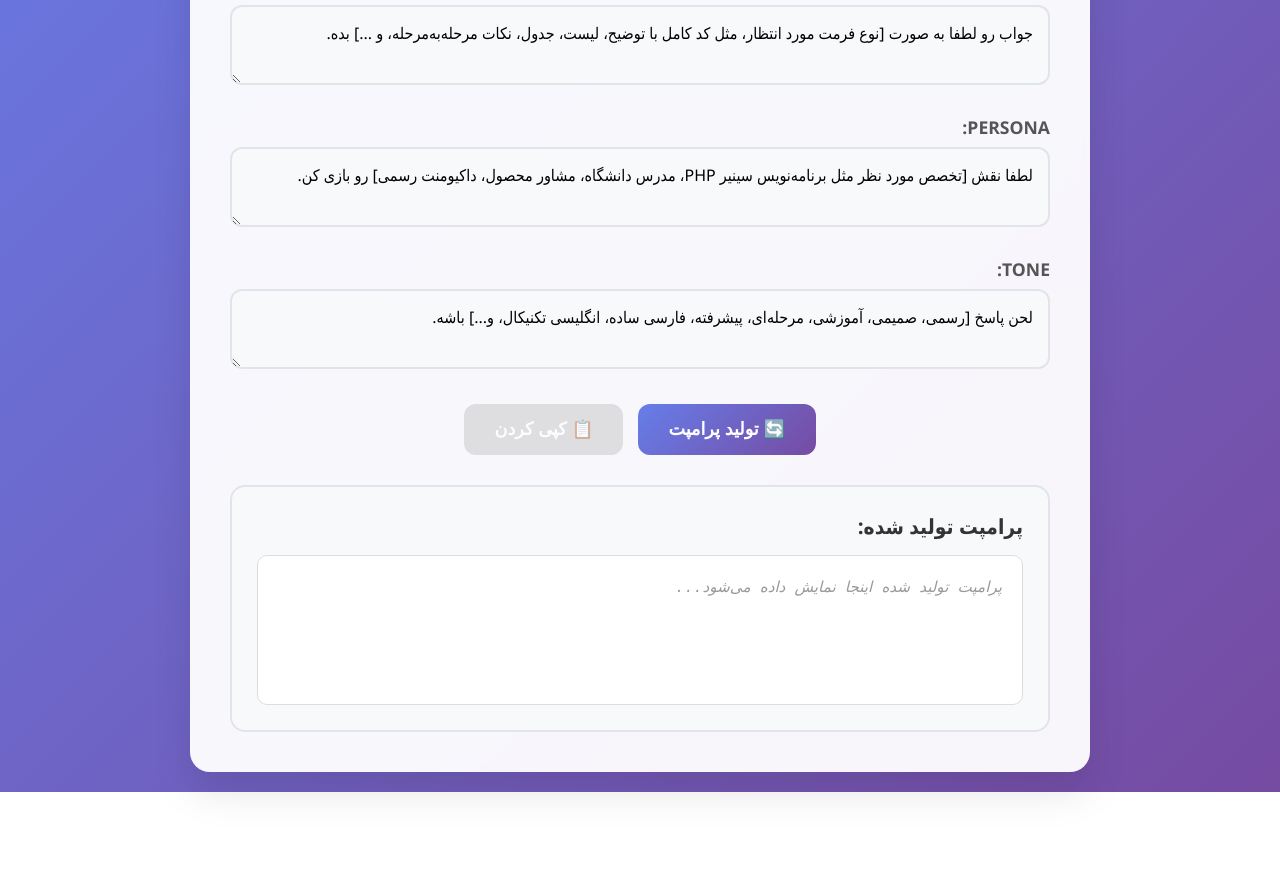
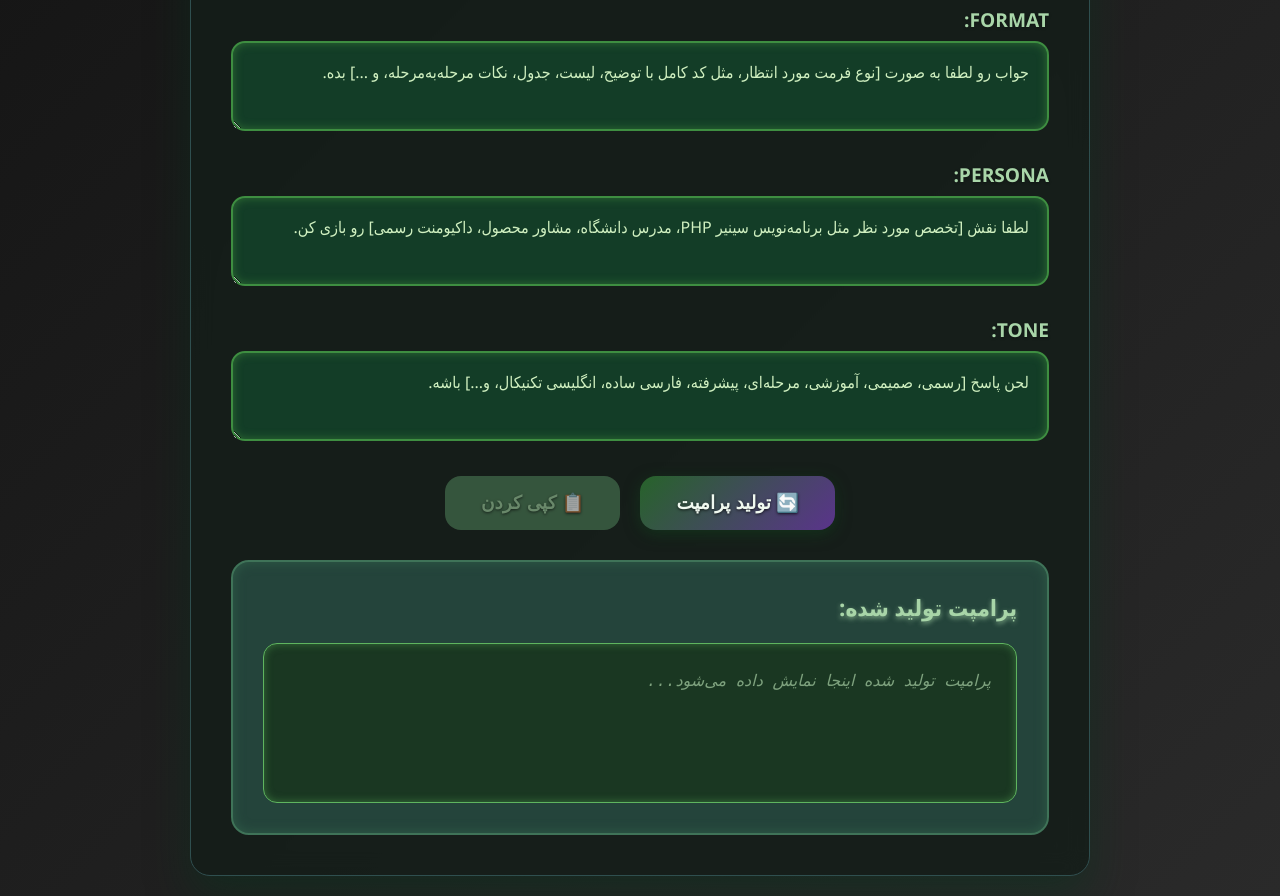
Before and after one commit to jackrabbit555/------------, a plain HTML site: page index.html in a window 1280 px wide. Shown: the part 466-1362 px from the top of the page. Before the commit the page ends 1258 px from the top, so only its background shows below. Drawn offline with Linux system fonts and the light colour scheme.

Commit message:
اولین کامیت

```diff
--- a/style.css
+++ b/style.css
@@ -6,29 +6,32 @@
 
 body {
   font-family: "Segoe UI", Tahoma, Geneva, Verdana, sans-serif;
-  background: linear-gradient(135deg, #667eea 0%, #764ba2 100%);
+  background: linear-gradient(135deg, #121212 0%, #2a2a2a 100%);
   min-height: 100vh;
   padding: 20px;
   direction: rtl;
+  color: #d0d0d0;
 }
 
 .container {
   max-width: 900px;
   margin: 0 auto;
-  background: rgba(255, 255, 255, 0.95);
+  background: rgba(20, 30, 25, 0.85);
   border-radius: 20px;
-  box-shadow: 0 20px 40px rgba(0, 0, 0, 0.1);
+  box-shadow: 0 20px 40px rgba(10, 50, 30, 0.5);
   padding: 40px;
-  backdrop-filter: blur(10px);
+  backdrop-filter: blur(12px);
+  border: 1px solid #2f4f4f;
 }
 
 .title {
   text-align: center;
-  color: #333;
-  font-size: 2.5rem;
+  color: #90ee90;
+  font-size: 2.8rem;
   margin-bottom: 40px;
   font-weight: 700;
-  text-shadow: 0 2px 4px rgba(0, 0, 0, 0.1);
+  text-shadow: 0 3px 8px rgba(144, 238, 144, 0.7);
+  letter-spacing: 1.2px;
 }
 
 .input-section {
@@ -42,34 +45,37 @@ body {
 .input-group label {
   display: block;
   font-weight: 600;
-  color: #555;
+  color: #a9d6a9;
   margin-bottom: 8px;
-  font-size: 1.1rem;
+  font-size: 1.2rem;
+  text-shadow: 0 1px 3px rgba(0, 0, 0, 0.3);
 }
 
 .input-group textarea {
   width: 100%;
-  min-height: 80px;
-  padding: 15px;
-  border: 2px solid #e1e5e9;
-  border-radius: 12px;
+  min-height: 90px;
+  padding: 18px;
+  border: 2px solid #3e8e41;
+  border-radius: 14px;
   font-size: 1rem;
   font-family: inherit;
   resize: vertical;
-  transition: all 0.3s ease;
-  background: #f8f9fa;
+  background: #133d27;
+  color: #d0f0c0;
+  transition: all 0.35s ease;
+  box-shadow: inset 0 0 10px #2f6e34;
 }
 
 .input-group textarea:focus {
   outline: none;
-  border-color: #667eea;
-  background: #fff;
-  box-shadow: 0 0 0 3px rgba(102, 126, 234, 0.1);
+  border-color: #a2d39c;
+  background: #1a5c39;
+  box-shadow: 0 0 8px 3px #a2d39c88;
 }
 
 .button-section {
   display: flex;
-  gap: 15px;
+  gap: 20px;
   justify-content: center;
   margin-bottom: 30px;
   flex-wrap: wrap;
@@ -77,76 +83,83 @@ body {
 
 .generate-btn,
 .copy-btn {
-  padding: 15px 30px;
-  font-size: 1.1rem;
-  font-weight: 600;
+  padding: 16px 36px;
+  font-size: 1.15rem;
+  font-weight: 700;
   border: none;
-  border-radius: 12px;
+  border-radius: 16px;
   cursor: pointer;
-  transition: all 0.3s ease;
-  min-width: 150px;
+  transition: all 0.35s ease;
+  min-width: 160px;
+  box-shadow: 0 4px 15px rgba(18, 70, 30, 0.5);
+  color: #f0f9f0;
+  text-shadow: 0 1px 3px rgba(0, 0, 0, 0.7);
 }
 
 .generate-btn {
-  background: linear-gradient(135deg, #667eea 0%, #764ba2 100%);
-  color: white;
+  background: linear-gradient(135deg, #27632a 0%, #5a348b 100%);
 }
 
 .generate-btn:hover {
-  transform: translateY(-2px);
-  box-shadow: 0 10px 20px rgba(102, 126, 234, 0.3);
+  transform: translateY(-3px);
+  box-shadow: 0 10px 25px rgba(90, 52, 139, 0.6);
 }
 
 .copy-btn {
-  background: linear-gradient(135deg, #11998e 0%, #38ef7d 100%);
-  color: white;
+  background: linear-gradient(135deg, #2b7a2b 0%, #3abb88 100%);
 }
 
 .copy-btn:hover {
-  transform: translateY(-2px);
-  box-shadow: 0 10px 20px rgba(17, 153, 142, 0.3);
+  transform: translateY(-3px);
+  box-shadow: 0 10px 25px rgba(59, 187, 136, 0.6);
 }
 
 .copy-btn:disabled {
-  background: #ccc;
+  background: #4b7a55;
   cursor: not-allowed;
   transform: none;
   box-shadow: none;
+  color: #a0cfa0;
 }
 
 .output-section {
-  background: #f8f9fa;
-  border-radius: 15px;
-  padding: 25px;
-  border: 2px solid #e1e5e9;
+  background: #24443b;
+  border-radius: 18px;
+  padding: 30px;
+  border: 2px solid #3f7358;
+  box-shadow: inset 0 0 12px #2f5c47;
+  color: #cee3cd;
 }
 
 .output-section h3 {
-  color: #333;
-  margin-bottom: 15px;
-  font-size: 1.3rem;
+  color: #a8d5a8;
+  margin-bottom: 20px;
+  font-size: 1.4rem;
+  text-shadow: 0 2px 5px rgba(168, 213, 168, 0.7);
 }
 
 .output-box {
-  background: white;
-  border: 1px solid #ddd;
-  border-radius: 10px;
-  padding: 20px;
-  min-height: 150px;
+  background: #1a3722;
+  border: 1px solid #5fb55f;
+  border-radius: 14px;
+  padding: 25px;
+  min-height: 160px;
   white-space: pre-wrap;
   font-family: "Courier New", monospace;
-  font-size: 0.95rem;
-  line-height: 1.6;
-  color: #333;
+  font-size: 1rem;
+  line-height: 1.7;
+  color: #bbd9bb;
   overflow-y: auto;
-  max-height: 400px;
+  max-height: 450px;
   cursor: text;
+  box-shadow: 0 0 8px #53a65388 inset;
 }
 
 .output-box:empty::before {
   content: "پرامپت تولید شده اینجا نمایش داده می‌شود...";
-  color: #999;
+  color: #7ea27e;
   font-style: italic;
+  user-select: none;
 }
 
 /* Animation for copy success */
@@ -169,12 +182,12 @@ body {
 /* Responsive Design */
 @media (max-width: 768px) {
   .container {
-    padding: 20px;
-    margin: 10px;
+    padding: 25px 20px;
+    margin: 15px;
   }
 
   .title {
-    font-size: 2rem;
+    font-size: 2.2rem;
   }
 
   .button-section {
@@ -185,15 +198,16 @@ body {
   .generate-btn,
   .copy-btn {
     width: 100%;
-    max-width: 300px;
+    max-width: 320px;
   }
 }
 
 /* Keyboard shortcuts hint */
 .keyboard-hint {
   text-align: center;
-  color: #666;
-  font-size: 0.9rem;
+  color: #789978;
+  font-size: 0.95rem;
   margin-top: 20px;
   font-style: italic;
+  user-select: none;
 }
```
